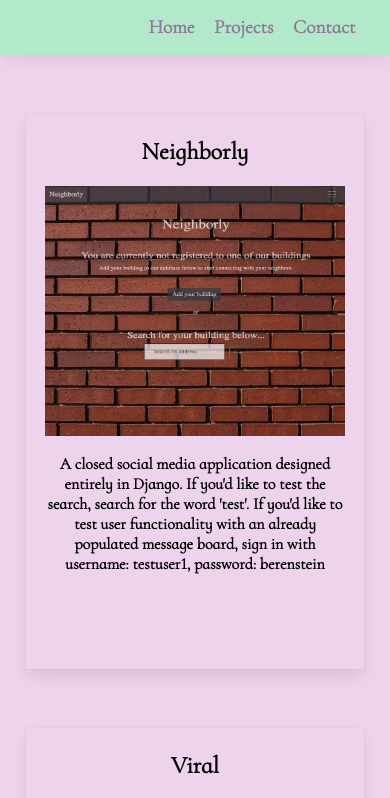
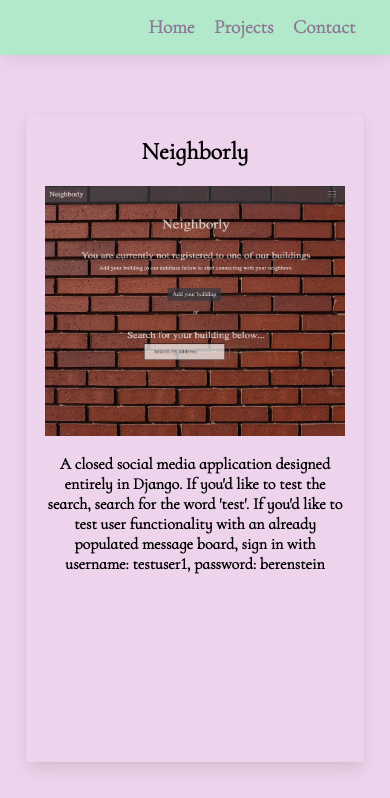
Before and after one commit to cspdevs000/dev-portfolio, a React (Create React App) app: page /projects in a window 390 px wide. Shown: the top 798 px of the page. Built offline with nearby package versions, Linux system fonts and the light colour scheme; a web font is replaced by a local one.

Commit message:
mobile looking great

```diff
--- a/src/components/Projects.css
+++ b/src/components/Projects.css
@@ -9,7 +9,7 @@
 }
 
 .project-card {
-    height: 76vh;
+    min-height: 76vh;
     width: 44vw;
     margin-top: 3vh;
     padding: 3px;
```
